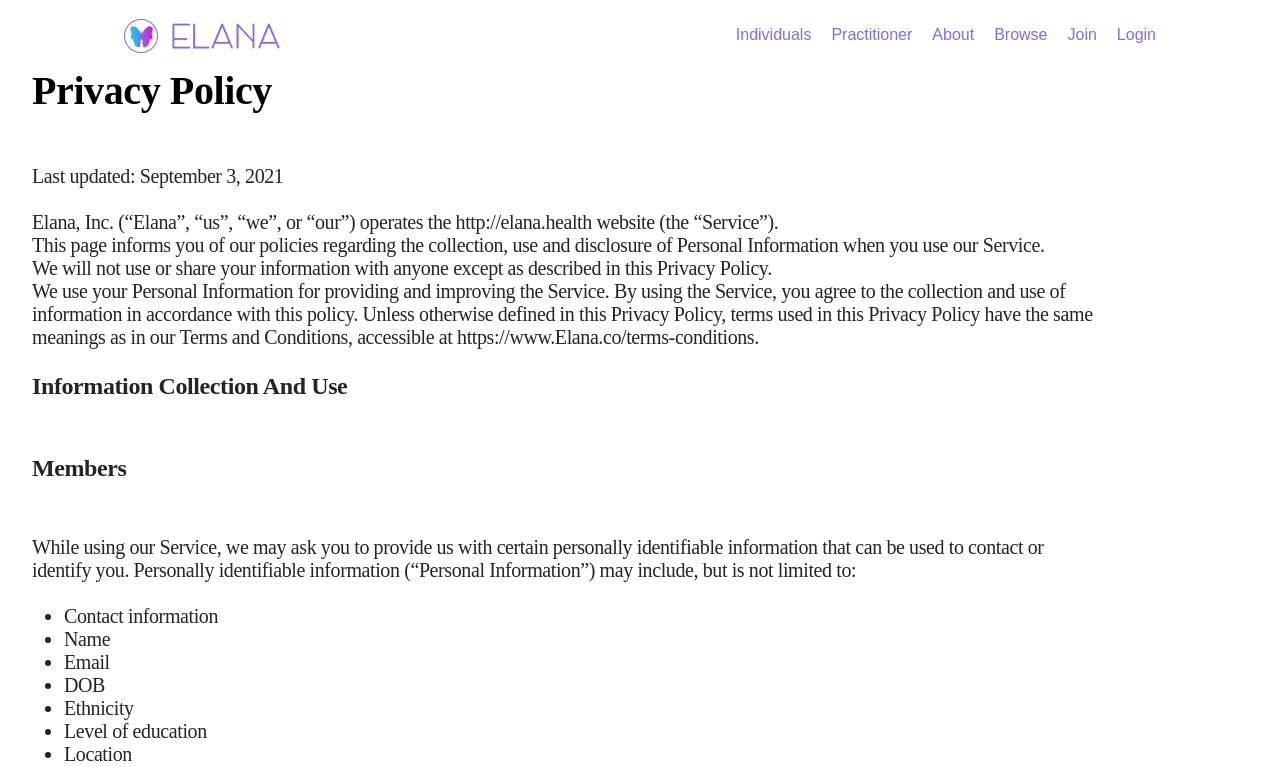
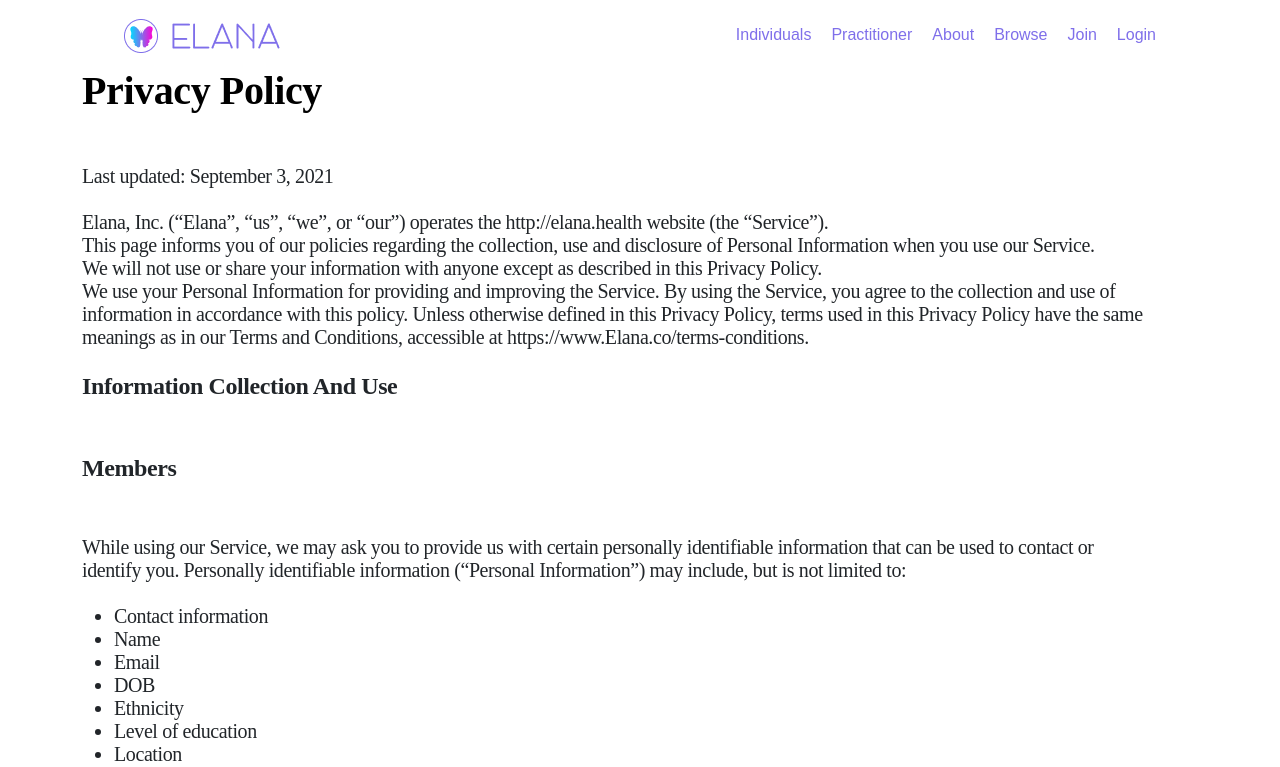
Before and after one commit to MVP-Marketplace/elana-new, a React (Create React App) app in the folder frontend/: page /privacyPolicy in a window 1280 px wide. Shown: the top 767 px of the page. Built offline with nearby package versions, Linux system fonts and the light colour scheme; a web font is replaced by a local one.

Commit message:
finished privacy page fixed errors

```diff
--- a/frontend/src/pages/Others/PrivacyPolicy.jsx
+++ b/frontend/src/pages/Others/PrivacyPolicy.jsx
@@ -3,7 +3,7 @@ import './policy.css';
 
 export const PrivacyPolicy = () => {
     return (
-        <div className="container2">
+        <div className="container privacyContain">
 
             <h2>Privacy Policy</h2>
             <br></br>
--- a/frontend/src/pages/Others/policy.css
+++ b/frontend/src/pages/Others/policy.css
@@ -28,12 +28,8 @@ h2 {
 
 
 
-.container2 {
-margin:auto;
-    width: 1216px;
-    height: 2767px;
-    left: 112px;
-    top: 166px;
+.privacyContain {
+
 
     font-family: "Karla";
     font-style: normal;
```
